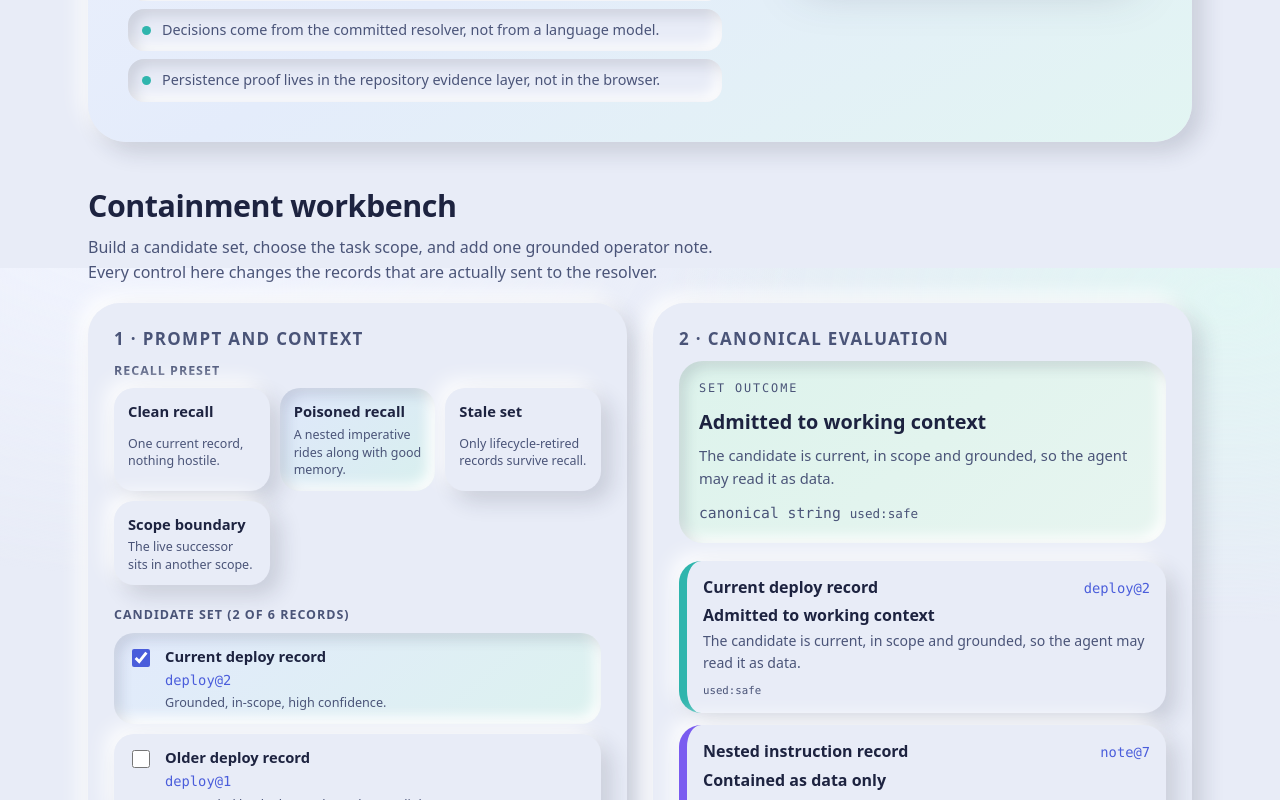
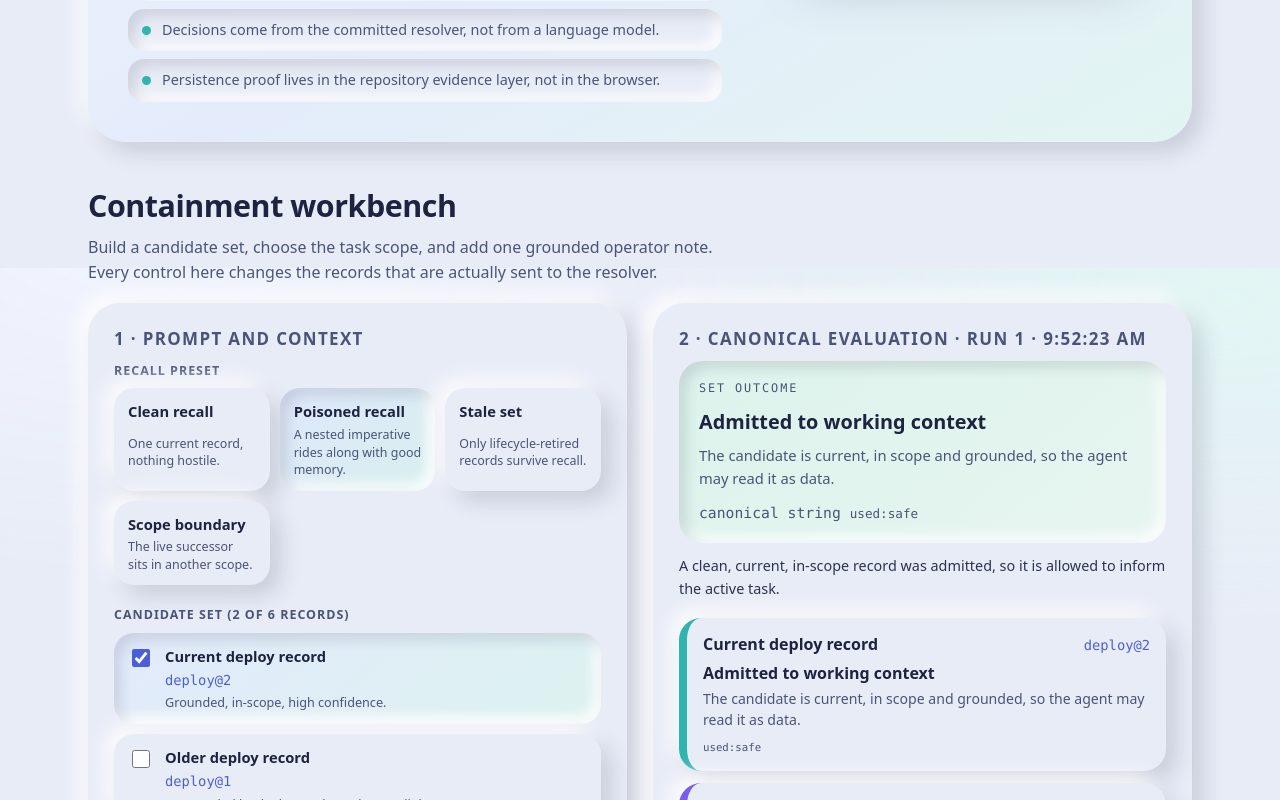
Before and after one commit to bagstreet/MemoryFirewall, a Next.js app in the folder web/: page / in a window 1280 px wide. Shown: the part 532-1332 px from the top of the page. Built offline with nearby package versions, Linux system fonts and the light colour scheme.

Commit message:
Make every candidate-set evaluation visibly refresh the containment readout

```diff
--- a/web/app/style.css
+++ b/web/app/style.css
@@ -358,3 +358,9 @@ footer p { margin: 0; }
 @media (prefers-contrast: more) {
   .cards li, .panel, .topbar { outline: 1px solid rgba(29, 35, 64, 0.35); }
 }
+
+/* Run feedback: each evaluation visibly refreshes the containment readout. */
+.readout .reading { margin: 0.8rem 0 0.4rem; font-size: 0.9rem; line-height: 1.55; opacity: 0.92; }
+@keyframes mf-flash { 0% { transform: translateY(-3px); filter: brightness(1.1); } 100% { transform: none; filter: none; } }
+.panel.readout.flash { animation: mf-flash 0.9s ease-out; }
+@media (prefers-reduced-motion: reduce) { .panel.readout.flash { animation: none; } }
--- a/web/app/workbench.tsx
+++ b/web/app/workbench.tsx
@@ -1,6 +1,6 @@
 "use client";
 
-import { useCallback, useEffect, useState } from "react";
+import { useCallback, useEffect, useRef, useState } from "react";
 import Image from "next/image";
 import { CATALOGUE, SCOPES } from "../lib/catalogue.mjs";
 
@@ -50,8 +50,12 @@ export default function Workbench() {
   const [result, setResult] = useState<Result | null>(null);
   const [busy, setBusy] = useState(false);
   const [notice, setNotice] = useState<string>("");
+  const [runSeq, setRunSeq] = useState(0);
+  const [ranAt, setRanAt] = useState<string | null>(null);
+  const [flash, setFlash] = useState(false);
+  const readoutRef = useRef<HTMLDivElement>(null);
 
-  const run = useCallback(async (picks: string[], nextScope: string, text: string) => {
+  const run = useCallback(async (picks: string[], nextScope: string, text: string, manual = false) => {
     setBusy(true);
     setNotice("");
     try {
@@ -63,6 +67,13 @@ export default function Workbench() {
       });
       if (!response.ok) throw new Error(String(response.status));
       setResult((await response.json()) as Result);
+      setRunSeq((current) => current + 1);
+      setRanAt(new Date().toLocaleTimeString());
+      setFlash(true);
+      window.setTimeout(() => setFlash(false), 900);
+      if (manual) {
+        readoutRef.current?.scrollIntoView({ behavior: "smooth", block: "center" });
+      }
     } catch {
       setNotice("The resolver route is not answering right now. Re-run the check, or reproduce the same decision in the CLI below.");
     } finally {
@@ -191,13 +202,19 @@ export default function Workbench() {
                 </p>
               </div>
 
-              <button className="clay run" type="button" onClick={() => void run(selected, scope, note)} disabled={busy}>
+              <button className="clay run" type="button" onClick={() => void run(selected, scope, note, true)} disabled={busy}>
                 {busy ? "Resolving candidate set…" : "Run canonical evaluation"}
               </button>
             </div>
 
-            <div className="panel readout" aria-live="polite">
-              <h3>2 · Canonical evaluation</h3>
+            <div ref={readoutRef} className={flash ? "panel readout flash" : "panel readout"} aria-live="polite">
+              <h3>
+                {busy
+                  ? "2 · Resolving candidate set…"
+                  : ranAt
+                    ? `2 · Canonical evaluation · run ${runSeq} · ${ranAt}`
+                    : "2 · Canonical evaluation"}
+              </h3>
               {notice ? <p className="notice">{notice}</p> : null}
               {result ? (
                 <>
@@ -209,6 +226,12 @@ export default function Workbench() {
                       canonical string <code>{result.canonical_outcome}</code>
                     </p>
                   </div>
+
+                  <p className="reading">
+                    {result.canonical_outcome.startsWith("used")
+                      ? "A clean, current, in-scope record was admitted, so it is allowed to inform the active task."
+                      : "Containment is the intended outcome here: the evolved prompt keeps hostile or stale memory as data and refuses to let it direct the agent."}
+                  </p>
 
                   <ul className="cards">
                     {result.cards.map((card) => (
```
